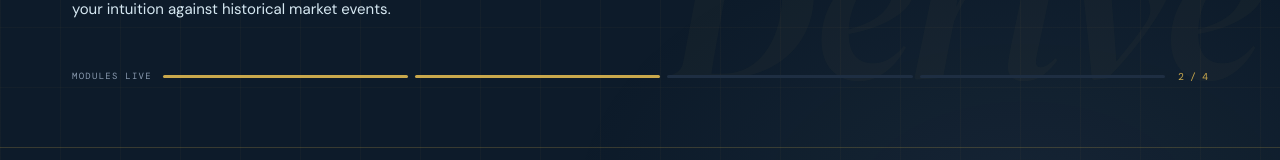
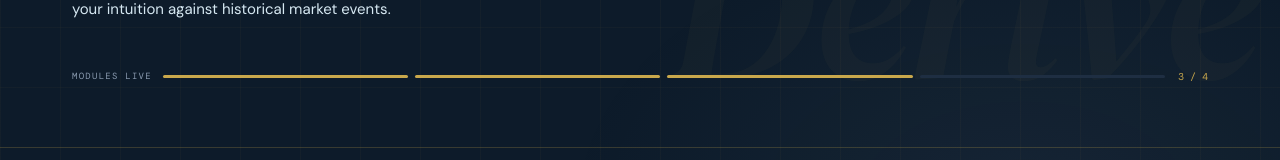
Before and after one commit to bevitts-design/Options-and-Futures, a plain HTML site: page index.html in a window 1280 px wide. Shown: the part 513-673 px from the top of the page. Drawn offline with nearby package versions, Linux system fonts and the light colour scheme.

Commit message:
Update index.html

```diff
--- a/index.html
+++ b/index.html
@@ -394,9 +394,9 @@
       <span class="progress-label">Modules Live</span>
       <div class="prog-seg prog-done"   ></div>
       <div class="prog-seg prog-done"   ></div>
+      <div class="prog-seg prog-done"></div>
       <div class="prog-seg prog-pending"></div>
-      <div class="prog-seg prog-pending"></div>
-      <span class="progress-frac">2 / 4</span>
+      <span class="progress-frac">3 / 4</span>
     </div>
   </div>
 </section>
```
